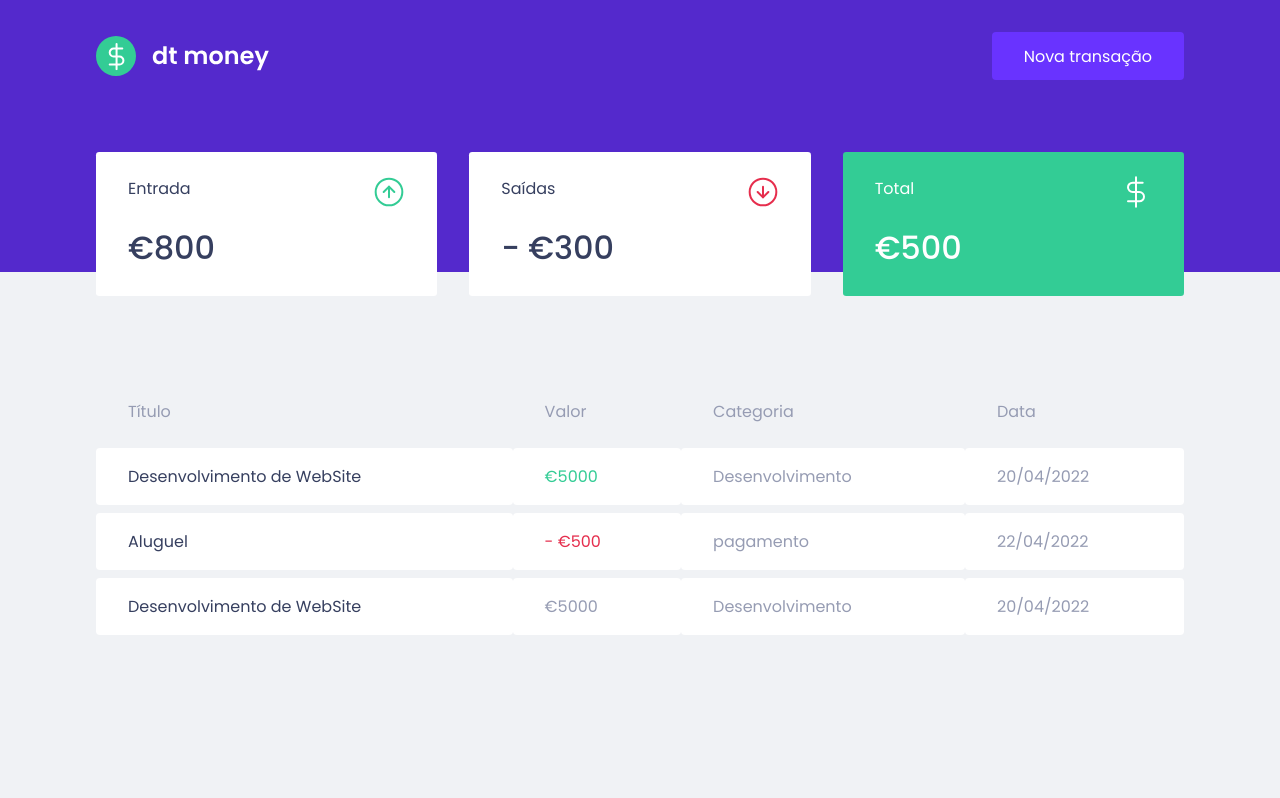
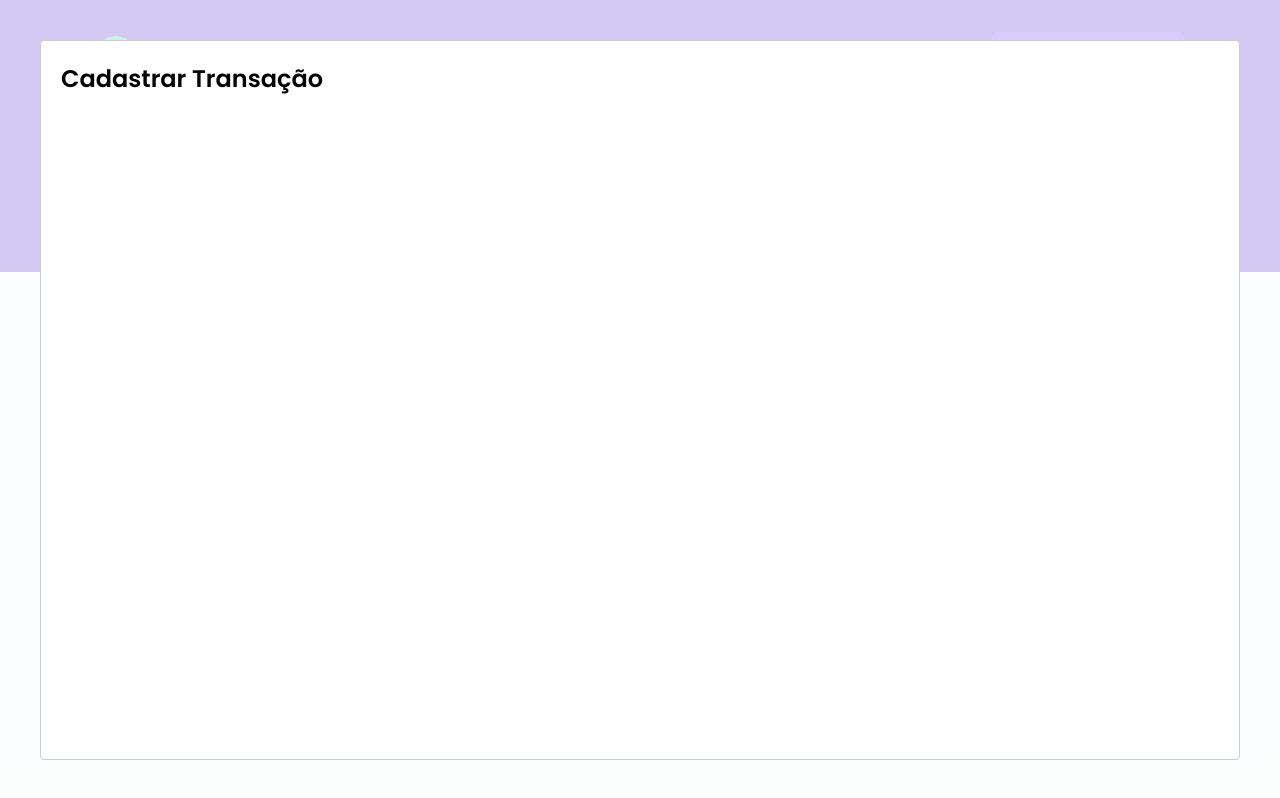
Before and after one commit to felipeat07/dtmoney, a React (Create React App) app: page / in a window 1280 px wide. Both pictures are taken after a click on the button "Nova transação". Built offline with nearby package versions, Linux system fonts and the light colour scheme; no server answers; what miragejs would draw is missing.

Commit message:
configurando o modal de criação

```diff
--- a/package.json
+++ b/package.json
@@ -8,6 +8,7 @@
     "miragejs": "^0.1.44",
     "react": "^18.1.0",
     "react-dom": "^18.1.0",
+    "react-modal": "^3.15.1",
     "react-scripts": "5.0.1",
     "styled-components": "^5.3.5",
     "web-vitals": "^2.1.0"
@@ -20,6 +21,7 @@
     "@types/node": "^16.7.13",
     "@types/react": "^18.0.0",
     "@types/react-dom": "^18.0.0",
+    "@types/react-modal": "^3.13.1",
     "typescript": "^4.4.2"
   },
   "scripts": {
--- a/src/App.tsx
+++ b/src/App.tsx
@@ -1,16 +1,43 @@
+import { useState } from 'react';
 import { Dashboard } from './components/Dashboard';
 import { Header } from './components/Header';
+import Modal from 'react-modal';
 import { GlobalStyle } from './styles/global';
+
+
+Modal.setAppElement('#root');
+
 
 
 export function App() {
 
+  //usando react-modal
+  const[isNewTransationModalOpen, setIsNewTransationModalOpen] = useState(false);
+
+  function handleOpenNewTransationModal (){
+      setIsNewTransationModalOpen(true);
+  }
+
+  function handleCloseNewTransationModal (){
+      setIsNewTransationModalOpen(false);
+  }
+
+
   return (
     <>
 
-      <Header />
+      <Header onOpenNewTransationModal={handleOpenNewTransationModal} />
       <Dashboard />
       <GlobalStyle />
+
+      <Modal
+        isOpen={isNewTransationModalOpen}
+        onRequestClose={handleCloseNewTransationModal}
+      >
+
+          <h2>Cadastrar Transação</h2>
+
+      </Modal>
 
     </>
   );
--- a/src/components/Header/index.tsx
+++ b/src/components/Header/index.tsx
@@ -1,13 +1,17 @@
 import logoImg from '../../assets/logo.svg'
 import { Container, Content } from './styles'
 
+interface HeaderProps{
+    onOpenNewTransationModal: () =>void;
+}
 
-export function Header(){
+export function Header({onOpenNewTransationModal}: HeaderProps){
+
     return(
         <Container>
             <Content>
                 <img src={logoImg} alt="dt money" />
-                <button type="button">
+                <button type="button" onClick={onOpenNewTransationModal}>
                     Nova transação
                 </button>
             </Content>
```
Also changed, not shown: 1 other file (tests, documents, lock files or other folders).
